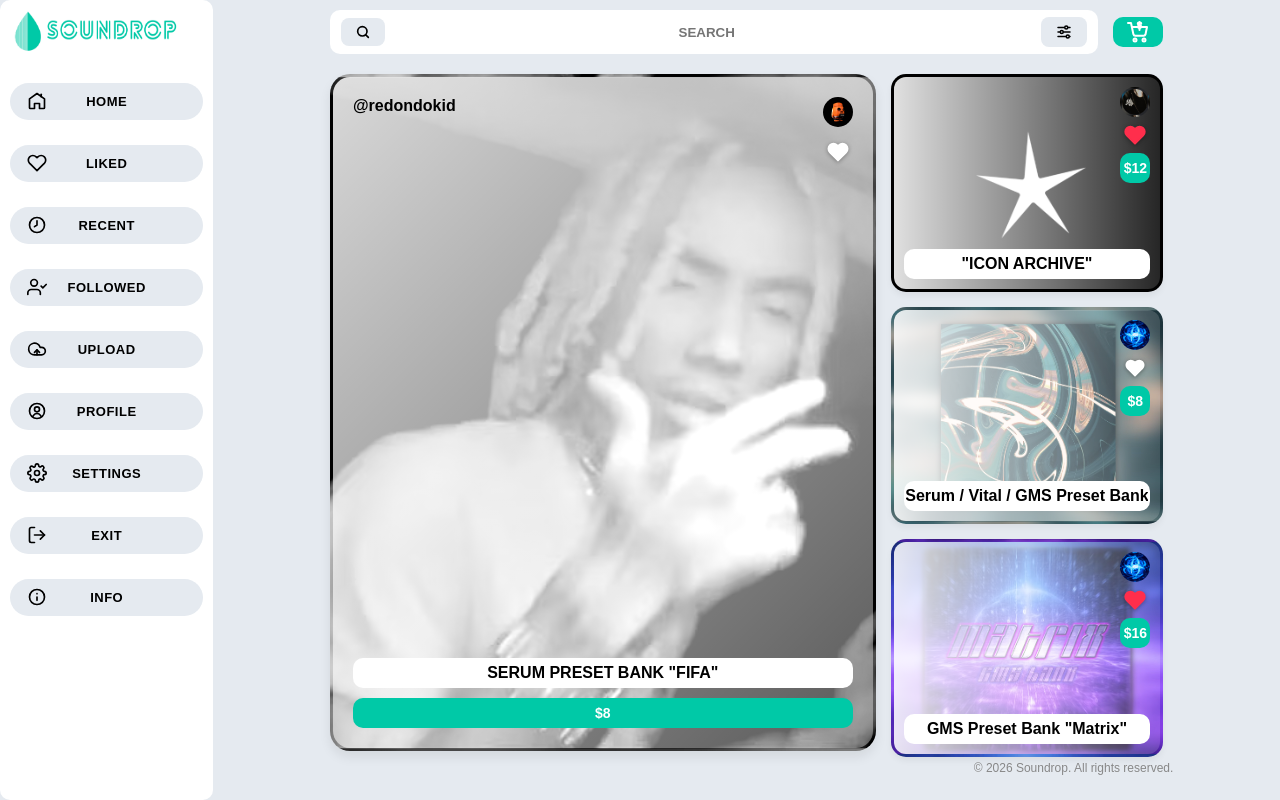
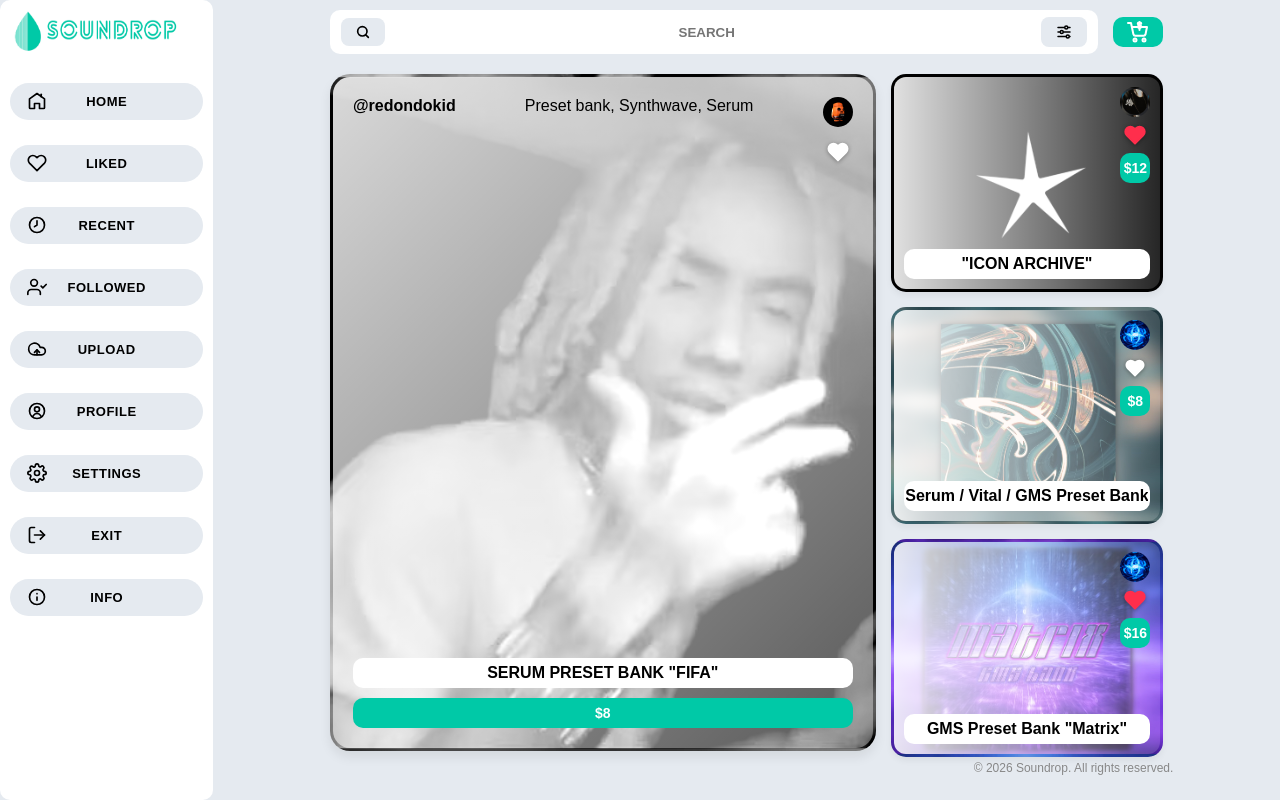
Before and after one commit to franezevel/SOUNDROP, a plain HTML site: page docs/player_view_audio1.html in a window 1280 px wide. Drawn offline with Linux system fonts and the light colour scheme.

Commit message:
categorias en el view player

```diff
--- a/docs/player_view_audio1.html
+++ b/docs/player_view_audio1.html
@@ -102,7 +102,7 @@
             <div class="card-big gradient-1" data-audio="audio1.mp3">
                 <div class="card-big-content">
                     <div class="card-big-top">
-                        <a href="profile_redondokid.html" class="big-shortcut-name">@redondokid</a>
+                        <a href="profile_redondokid.html" class="big-shortcut-name">@redondokid</a><span class="cat-text">Preset bank, Synthwave, Serum</span>
                         <div class="card-big-actions">
                             <a href="profile_redondokid.html" class="profile-shortcut profile1" title="Profile @redondokid"></a>
                             <label class="like-toggle">
```
